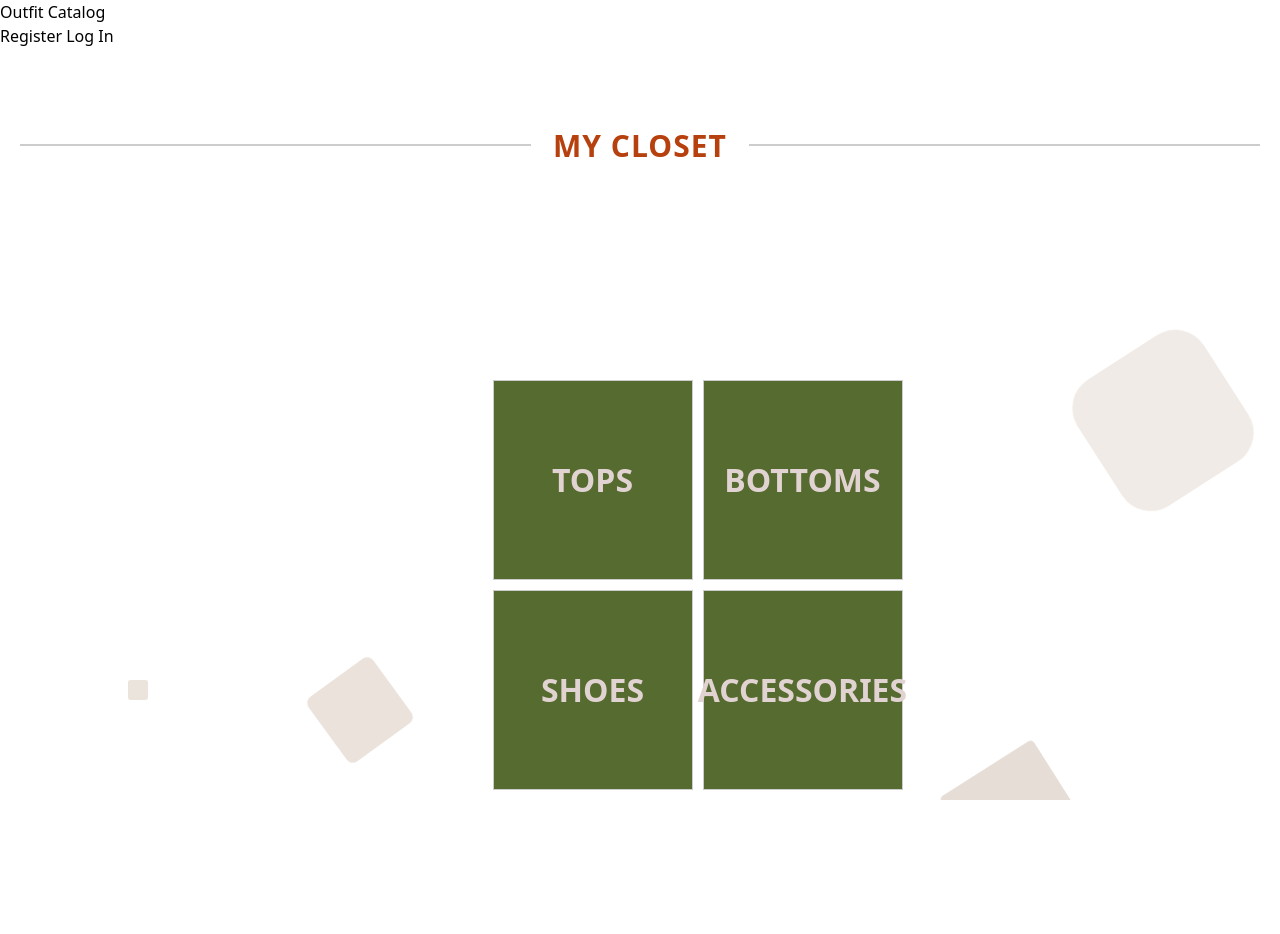
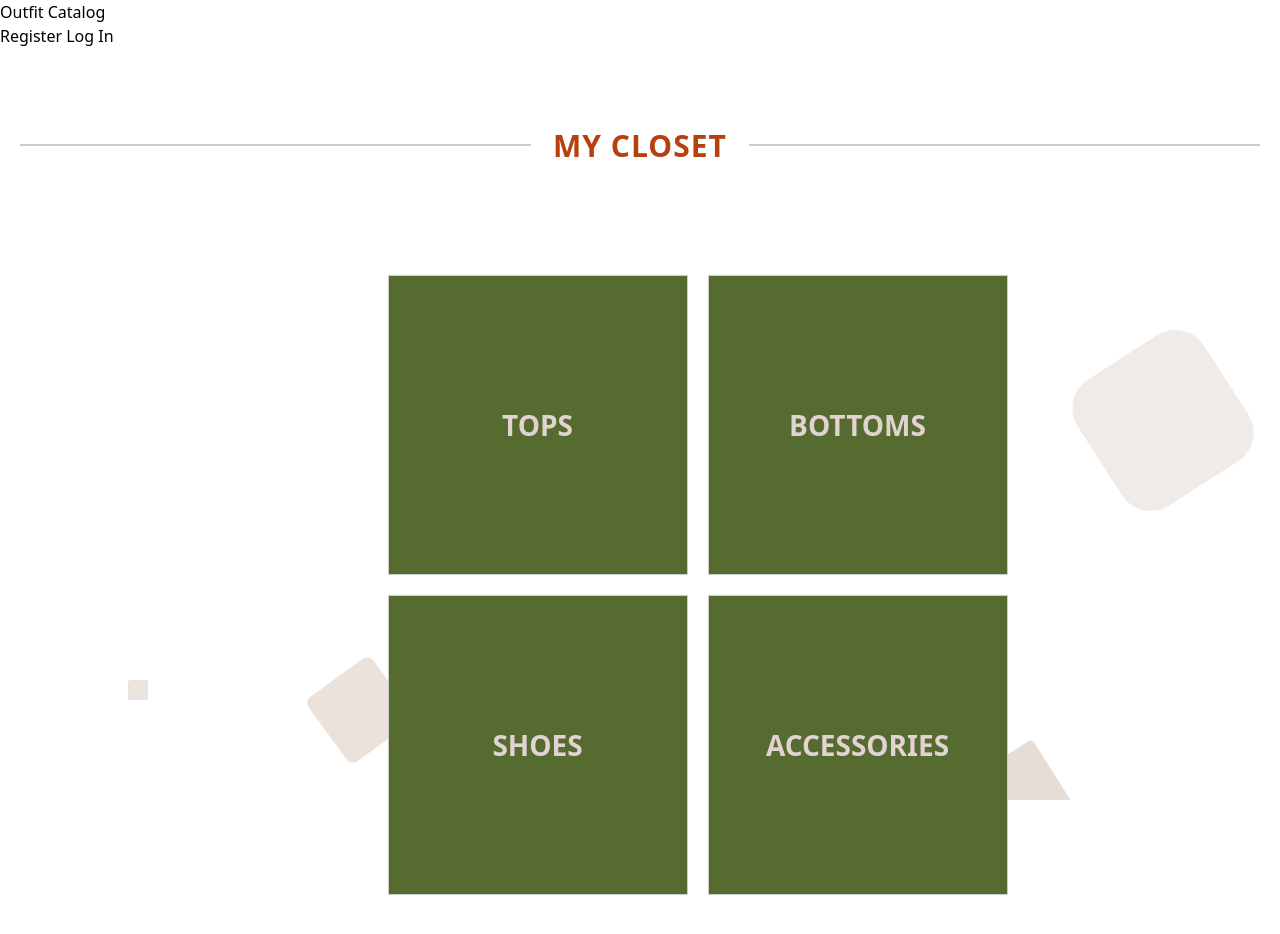
Before and after one commit to harris5995/next-finalproject-frontend, a SvelteKit app: page / in a window 1280 px wide. Shown: the top 934 px of the page. Built offline with nearby package versions, Linux system fonts and the light colour scheme; no server answers.

Commit message:
closet update 3

```diff
--- a/src/routes/+page.svelte
+++ b/src/routes/+page.svelte
@@ -23,7 +23,7 @@
     display: grid;
     grid-template-columns: repeat(2, var(--square-width));
     grid-template-rows: repeat(2, var(--square-height));
-    gap: 10px;
+    gap: 20px;
     justify-content: flex-end;
   }
 
@@ -34,7 +34,7 @@
     border: 1px solid #ccc;
     color: #e2d3d3;
     background-color: #556B2F;
-    font-size: 32px;
+    font-size: 28px;
     font-weight: bold;
     text-transform: uppercase;
     transition: background-color 0.3s, transform 0.2s;
@@ -46,8 +46,8 @@
     }
 
   :root {
-    --square-width: 200px;
-    --square-height: 200px;
+    --square-width: 300px;
+    --square-height: 300px;
   }
 
   .text-center h1 {
```
